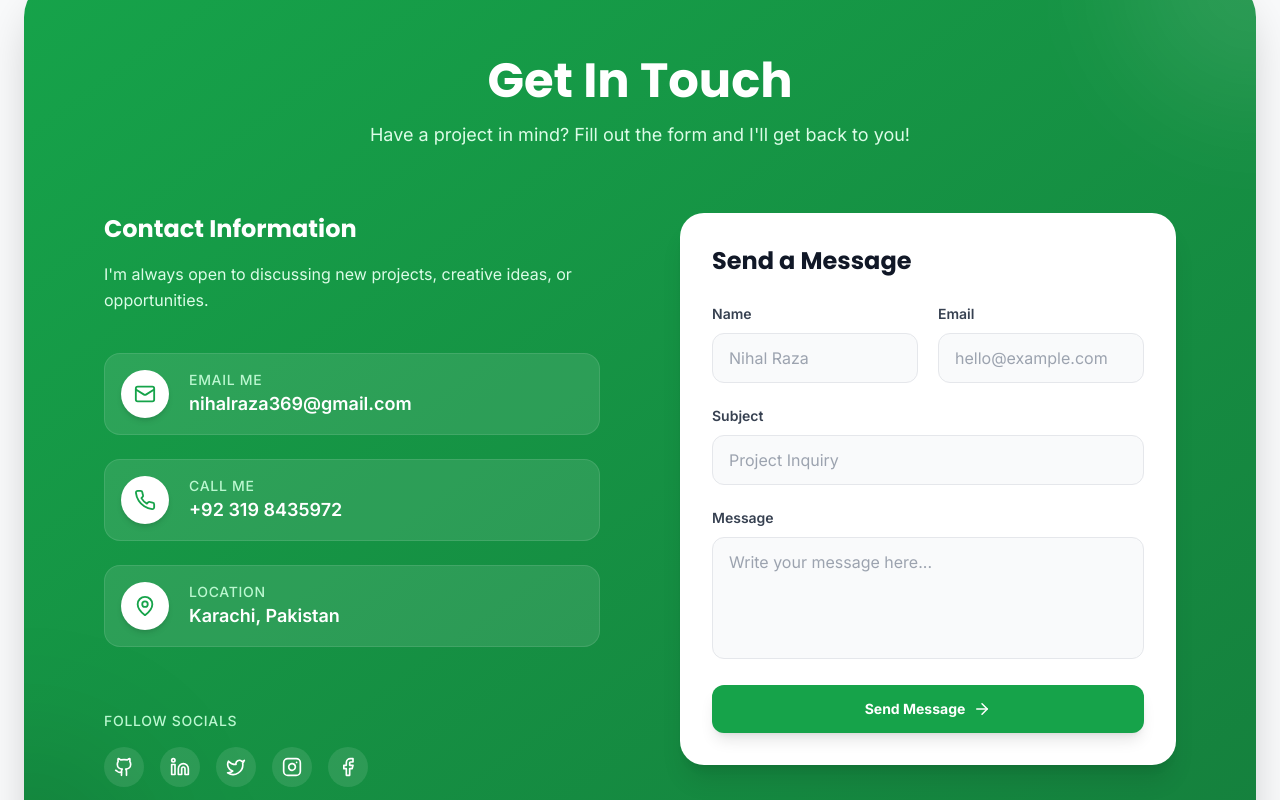
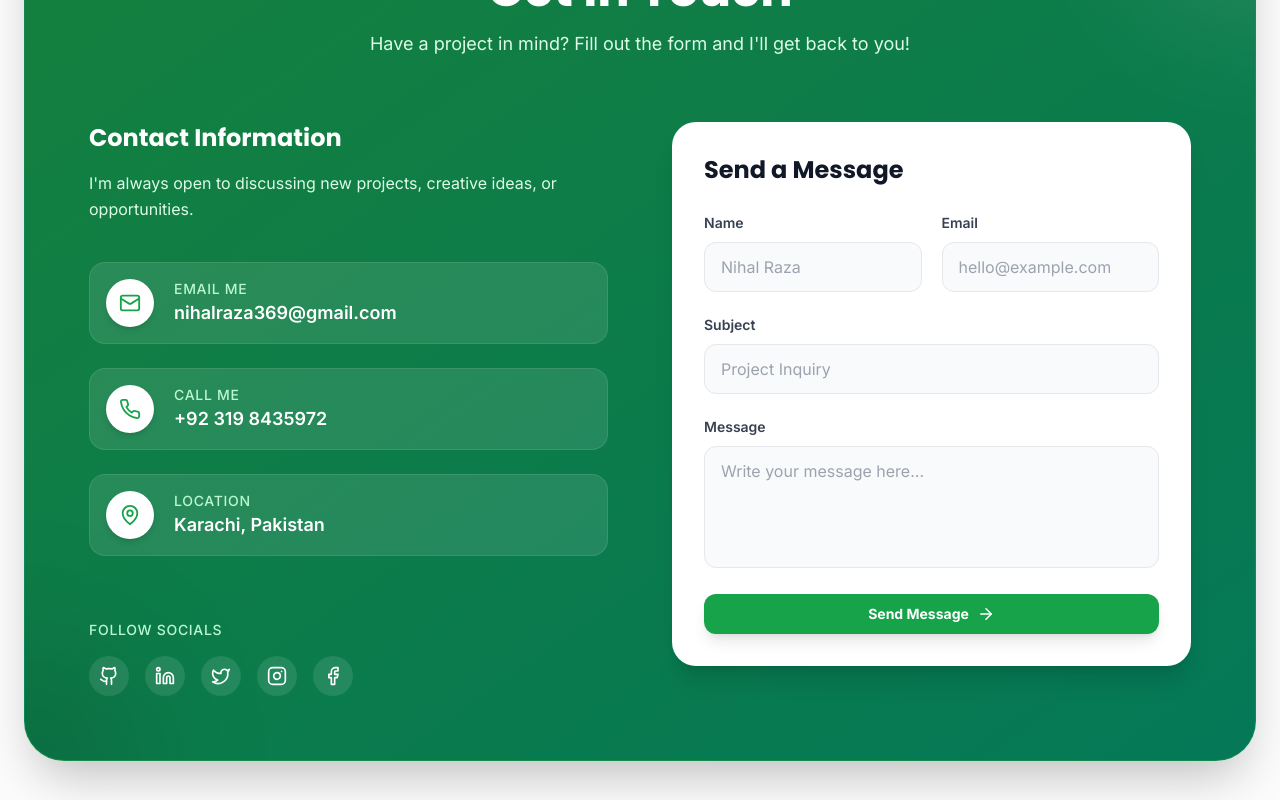
Before and after one commit to nihalraza369/My-Portfolio, a React (Vite) app: page / in a window 1280 px wide. Shown: the part 7500-8300 px from the top of the page. Built offline with nearby package versions, Linux system fonts and the light colour scheme.

Commit message:
contact update

```diff
--- a/src/components/Contact.jsx
+++ b/src/components/Contact.jsx
@@ -24,6 +24,32 @@ const Contact = () => {
 
   const handleSubmit = (e) => {
     e.preventDefault();
+    // Basic client-side validation for better UX on mobile
+    const emailPattern = /^[^\s@]+@[^\s@]+\.[^\s@]+$/;
+    if (formData.name.trim().length < 2) {
+      toast({
+        title: "Name is too short",
+        description: "Please enter your full name.",
+        variant: "destructive",
+      });
+      return;
+    }
+    if (!emailPattern.test(formData.email)) {
+      toast({
+        title: "Invalid email",
+        description: "Please enter a valid email address.",
+        variant: "destructive",
+      });
+      return;
+    }
+    if (formData.message.trim().length < 10) {
+      toast({
+        title: "Message too short",
+        description: "Please add more details to your message.",
+        variant: "destructive",
+      });
+      return;
+    }
     setIsSubmitting(true);
 
     // === YAHAN APNI DETAILS DAALNA ===
@@ -55,21 +81,21 @@ const Contact = () => {
   };
 
   return (
-    <section className="py-20 bg-gray-50 min-h-screen flex items-center justify-center" id="contact">
-      <div className="container mx-auto px-4 md:px-6">
+    <section className="py-16 lg:py-1" id="contact">
+      <div className="container mx-auto px-4 sm:px-6">
 
         <motion.div
           initial={{ opacity: 0, y: 30 }}
           whileInView={{ opacity: 1, y: 0 }}
           viewport={{ once: true }}
           transition={{ duration: 0.6 }}
-          className="bg-gradient-to-br from-green-600 to-green-700 rounded-[2.5rem] shadow-2xl overflow-hidden relative"
+          className="rounded-[2.5rem] shadow-2xl overflow-hidden relative border border-green-500/20 bg-gradient-to-br from-green-700 to-emerald-700"
         >
           {/* Background Patterns */}
           <div className="absolute top-0 right-0 w-64 h-64 bg-white/10 rounded-full blur-3xl -translate-y-1/2 translate-x-1/2 pointer-events-none"></div>
           <div className="absolute bottom-0 left-0 w-64 h-64 bg-black/10 rounded-full blur-3xl translate-y-1/2 -translate-x-1/2 pointer-events-none"></div>
 
-          <div className="p-8 md:p-16 lg:p-20 relative z-10">
+          <div className="p-6 sm:p-10 lg:p-16 relative z-10">
 
             <div className="text-center mb-16">
               <h2 className="text-3xl md:text-5xl font-bold text-white mb-4">
@@ -80,7 +106,7 @@ const Contact = () => {
               </p>
             </div>
 
-            <div className="grid lg:grid-cols-2 gap-12 lg:gap-20 items-start">
+            <div className="grid lg:grid-cols-2 gap-10 lg:gap-16 items-start">
 
               {/* LEFT SIDE: INFO */}
               <div className="space-y-10 text-white">
@@ -115,10 +141,10 @@ const Contact = () => {
 
                 <div className="pt-6">
                   <p className="text-sm font-medium text-green-200 mb-4 uppercase tracking-wider">Follow Socials</p>
-                  <div className="flex gap-4">
+                  <div className="flex gap-4 flex-wrap">
                     {[
                       { Icon: Github, href: 'https://github.com/nihalraza369/', label: 'GitHub' },
-                      { Icon: Linkedin, href: 'hhttps://www.linkedin.com/in/nehal-nughman-0a3496375/', label: 'LinkedIn' },
+                      { Icon: Linkedin, href: 'https://www.linkedin.com/in/nehal-nughman-0a3496375/', label: 'LinkedIn' },
                       { Icon: Twitter, href: 'https://twitter.com/nihalraza369', label: 'Twitter' },
                       { Icon: Instagram, href: 'https://instagram.com/dev_nehal_raza', label: 'Instagram' },
                       { Icon: Facebook, href: 'https://www.facebook.com/profile.php?id=61553495939260', label: 'Facebook' }
@@ -132,60 +158,68 @@ const Contact = () => {
               </div>
 
               {/* RIGHT SIDE: FORM */}
-              <div className="bg-white rounded-3xl p-8 shadow-xl">
+              <div className="bg-white rounded-3xl p-6 sm:p-8 shadow-xl max-w-xl w-full mx-auto">
                 <h3 className="text-2xl font-bold text-gray-900 mb-6">Send a Message</h3>
 
                 {/* ref={formRef} lagana zaroori hai EmailJS ke liye */}
                 <form ref={formRef} onSubmit={handleSubmit} className="space-y-5">
                   <div className="grid md:grid-cols-2 gap-5">
                     <div className="space-y-2">
-                      <label className="text-sm font-semibold text-gray-700">Name</label>
+                      <label className="text-sm font-semibold text-gray-700" htmlFor="name">Name</label>
                       <input
                         type="text"
+                        id="name"
                         name="name" // Ye name EmailJS template me {{name}} se match hona chahiye
                         value={formData.name}
                         onChange={handleChange}
                         required
                         placeholder="Nihal Raza"
+                        autoComplete="name"
                         className="w-full bg-gray-50 border border-gray-200 rounded-xl px-4 py-3 text-gray-900 focus:outline-none focus:border-green-500 focus:ring-1 focus:ring-green-500 transition-all"
                       />
                     </div>
                     <div className="space-y-2">
-                      <label className="text-sm font-semibold text-gray-700">Email</label>
+                      <label className="text-sm font-semibold text-gray-700" htmlFor="email">Email</label>
                       <input
                         type="email"
+                        id="email"
                         name="email" // Ye name EmailJS template me {{email}} se match hona chahiye
                         value={formData.email}
                         onChange={handleChange}
                         required
                         placeholder="hello@example.com"
+                        autoComplete="email"
                         className="w-full bg-gray-50 border border-gray-200 rounded-xl px-4 py-3 text-gray-900 focus:outline-none focus:border-green-500 focus:ring-1 focus:ring-green-500 transition-all"
                       />
                     </div>
                   </div>
 
                   <div className="space-y-2">
-                    <label className="text-sm font-semibold text-gray-700">Subject</label>
+                    <label className="text-sm font-semibold text-gray-700" htmlFor="subject">Subject</label>
                     <input
                       type="text"
+                      id="subject"
                       name="subject"
                       value={formData.subject}
                       onChange={handleChange}
                       required
                       placeholder="Project Inquiry"
+                        autoComplete="off"
                       className="w-full bg-gray-50 border border-gray-200 rounded-xl px-4 py-3 text-gray-900 focus:outline-none focus:border-green-500 focus:ring-1 focus:ring-green-500 transition-all"
                     />
                   </div>
 
                   <div className="space-y-2">
-                    <label className="text-sm font-semibold text-gray-700">Message</label>
+                    <label className="text-sm font-semibold text-gray-700" htmlFor="message">Message</label>
                     <textarea
                       name="message" // Ye name EmailJS template me {{message}} se match hona chahiye
+                      id="message"
                       value={formData.message}
                       onChange={handleChange}
                       required
                       rows="4"
                       placeholder="Write your message here..."
+                      autoComplete="off"
                       className="w-full bg-gray-50 border border-gray-200 rounded-xl px-4 py-3 text-gray-900 focus:outline-none focus:border-green-500 focus:ring-1 focus:ring-green-500 transition-all resize-none"
                     ></textarea>
                   </div>
@@ -193,7 +227,7 @@ const Contact = () => {
                   <Button
                     type="submit"
                     disabled={isSubmitting}
-                    className="w-full bg-green-600 hover:bg-green-700 text-white font-bold py-6 rounded-xl shadow-lg hover:shadow-green-900/20 transition-all duration-300 flex items-center justify-center gap-2 group"
+                    className="w-full bg-green-600 hover:bg-green-700 text-white font-bold py-5 rounded-xl shadow-lg hover:shadow-green-900/20 transition-all duration-300 flex items-center justify-center gap-2 group"
                   >
                     {isSubmitting ? (
                       "Sending..."
```
